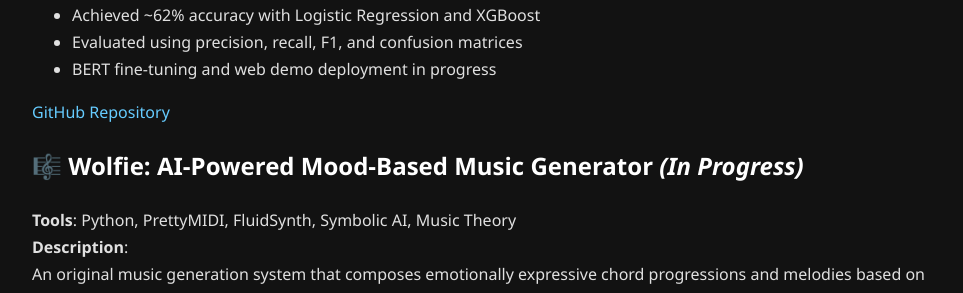
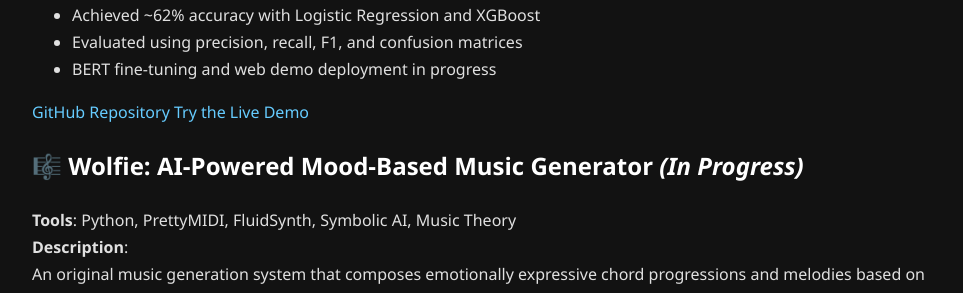
Before and after one commit to Orca71/shahriarnekouei.github.io, a Jekyll site: the page built from projects.md, in a window 1280 px wide. Shown: the part 1495-1788 px from the top of the page, without its empty margins (158-1121 px from the left). Built offline with Jekyll 4.4.1, drawn with Linux system fonts in a browser that asks for light colours.

Commit message:
Update projects.md

```diff
--- a/projects.md
+++ b/projects.md
@@ -52,6 +52,7 @@ A binary fake news classification project using the LIAR dataset (12K+ political
 - BERT fine-tuning and web demo deployment in progress
 
 [GitHub Repository](https://github.com/Orca71/fake-news-detector)
+[Try the Live Demo](https://huggingface.co/spaces/ShahOfData/shah_fake-news-detector)
 
 
 
```
